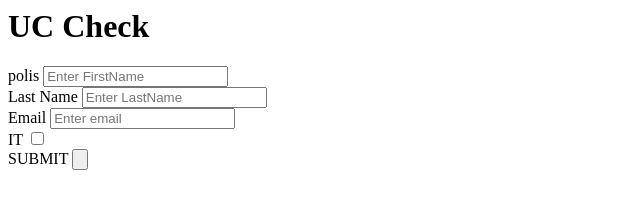
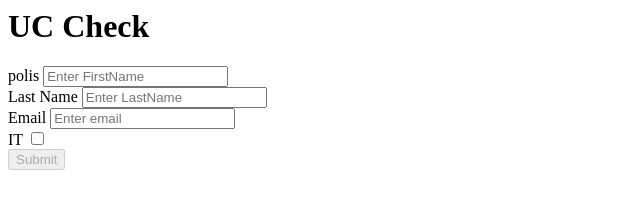
Before and after one commit to vinoth9600/anacheck.net, a plain HTML site: page index.html in a window 1280 px wide. Shown: the whole page, without its empty margins (0-640 px from the left). Drawn offline with Linux system fonts and the light colour scheme.

Commit message:
Update index.html

```diff
--- a/index.html
+++ b/index.html
@@ -22,10 +22,7 @@
                 <label for="email">IT</label>
                 <input type="checkbox" name="IT" id="IT" placeholder="Select" />
             </div>
-	    <div class="form-group">
-                <label for="email">SUBMIT</label>
-                <input type="button" name="SUBMIT" id="SUBMIT" placeholder="SUBMIT" />
-            </div>
+	<button id="cmp__prefcenter_submit_btn" type="submit" class="cmp-form-submit-button" disabled="">Submit</button>
     </section>
 
 </body>
```
